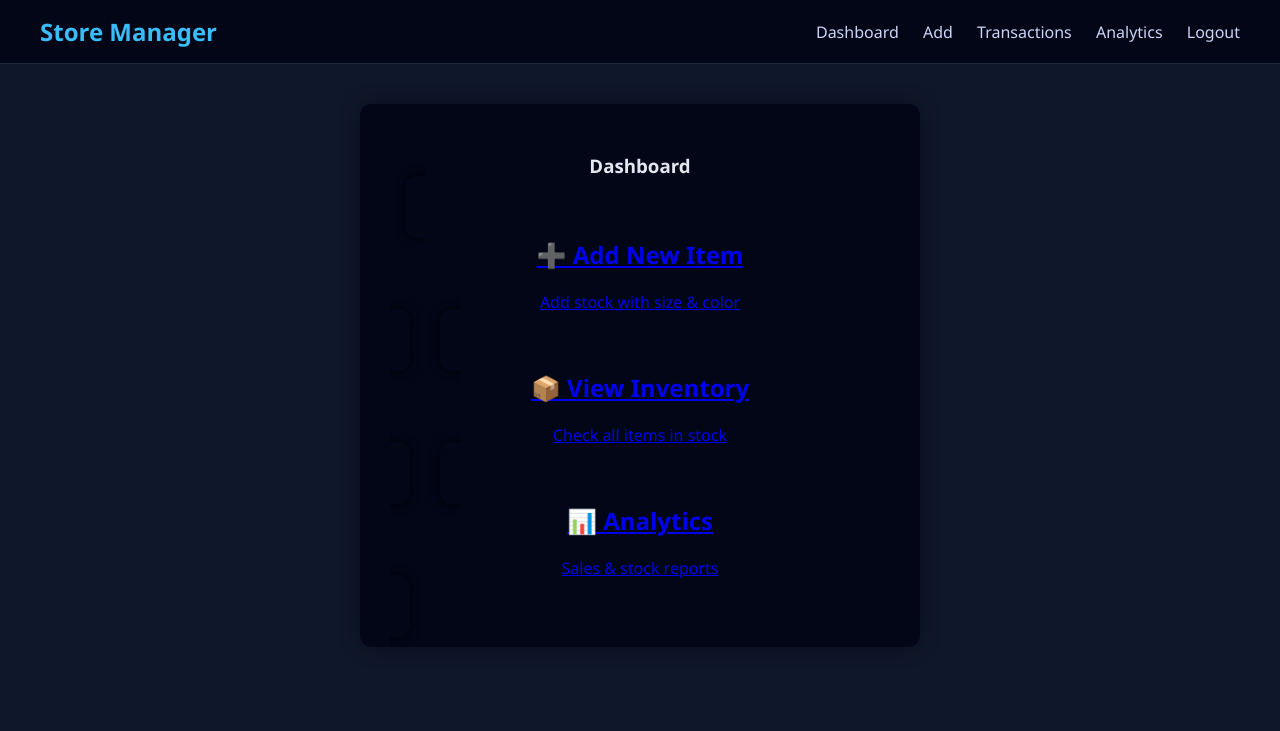
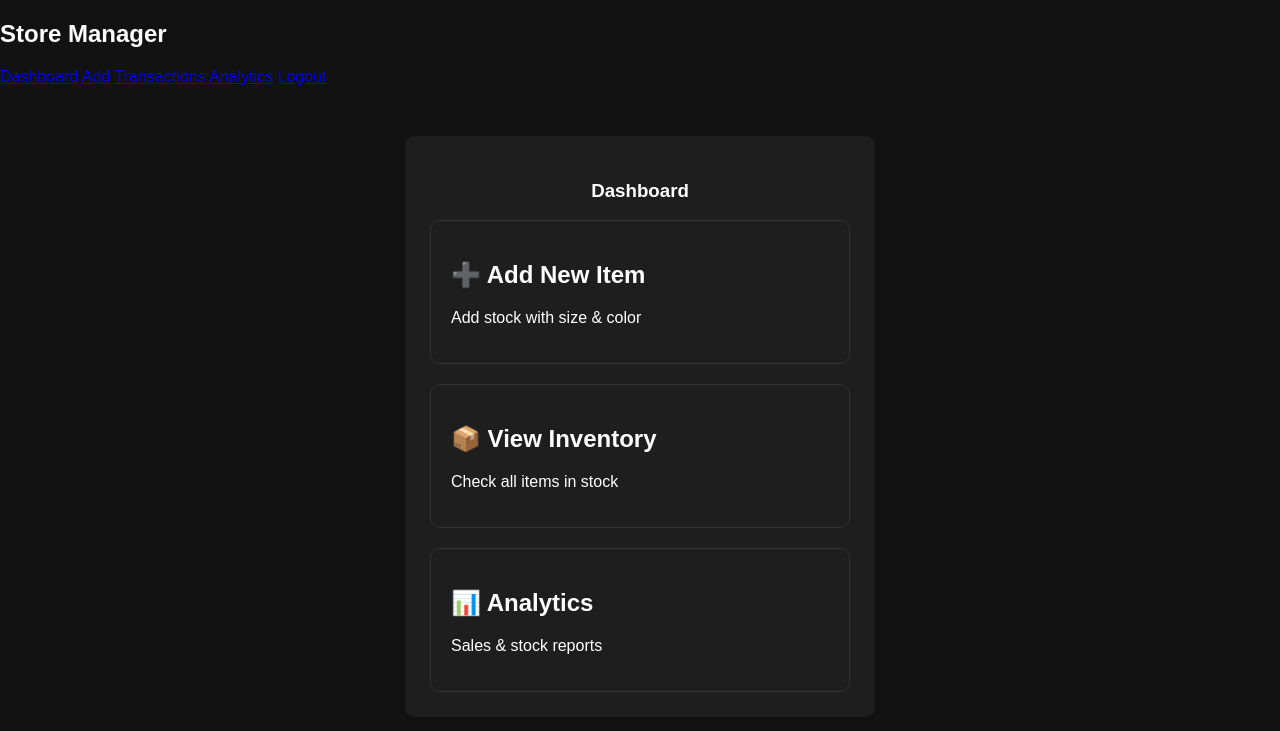
Before and after one commit to manojar346-hue/Clothes-, a Flask app: page /dashboard in a window 1280 px wide. Shown: the top 731 px of the page. Run offline with Flask 3, Linux system fonts and the light colour scheme; the visitor is signed in with stand-in values (Sample User, id 1).

Commit message:
Update style.css

```diff
--- a/static/style.css
+++ b/static/style.css
@@ -1,116 +1,63 @@
 body {
+  background: #121212;
+  color: white;
+  font-family: Arial;
   margin: 0;
-    font-family: 'Segoe UI', sans-serif;
-    background: #0f172a;
-    color: #e2e8f0;
 }
 
-/* Navbar */
-.navbar {
-    background: #020617;
-    padding: 15px 40px;
-    display: flex;
-    justify-content: space-between;
-    align-items: center;
-    border-bottom: 1px solid #1e293b;
+.container {
+  width: 420px;
+  margin: 50px auto;
+  padding: 25px;
+  background: #1e1e1e;
+  border-radius: 10px;
 }
 
-.navbar h2 {
-    margin: 0;
-    color: #38bdf8;
-}
-
-.navbar a {
-    color: #cbd5f5;
-    margin-left: 20px;
-    text-decoration: none;
-    font-weight: 500;
-}
-
-.navbar a:hover {
-    color: #38bdf8;
-}
-
-/* Container */
-.container {
-    width: 90%;
-    max-width: 500px;
-    margin: 40px auto;
-    background: #020617;
-    padding: 30px;
-    border-radius: 12px;
-    box-shadow: 0 0 20px rgba(0,0,0,0.4);
-}
-
-/* Inputs */
-input, select {
+input, select, button {
   width: 100%;
   padding: 12px;
   margin: 10px 0;
-    border-radius: 8px;
+  border-radius: 6px;
   border: none;
-    background: #0f172a;
-    color: white;
 }
 
-/* Button */
 button {
-    width: 100%;
-    padding: 12px;
-    background: #38bdf8;
-    border: none;
-    color: black;
-    border-radius: 8px;
+  background: #4CAF50;
+  color: white;
   cursor: pointer;
-    font-weight: bold;
 }
 
 button:hover {
-    background: #0ea5e9;
+  opacity: 0.8;
 }
 
-/* Cards */
-.card {
-    background: #020617;
-    padding: 20px;
-    margin: 15px;
-    border-radius: 12px;
-    text-align: center;
-    box-shadow: 0 0 10px #000;
-}
-
-.card a {
-    text-decoration: none;
-    color: #38bdf8;
-    font-weight: bold;
-}
-
-/* Grid */
-.grid {
+.card-grid {
   display: grid;
-    grid-template-columns: repeat(auto-fit, minmax(200px, 1fr));
+  grid-template-columns: 1fr;
   gap: 20px;
 }
 
-/* Table */
-table {
-    width: 95%;
-    margin: 30px auto;
-    border-collapse: collapse;
-    background: #020617;
+.card {
+  background: #1e1e1e;
+  padding: 20px;
+  border-radius: 10px;
+  text-decoration: none;
+  color: white;
+  display: block;
+  border: 1px solid #333;
 }
 
-th, td {
-    padding: 12px;
-    border-bottom: 1px solid #1e293b;
-    text-align: center;
+.card:hover {
+  border-color: #4CAF50;
 }
 
-th {
-    background: #1e293b;
+.table {
+  width: 100%;
+  border-collapse: collapse;
+  margin-top: 20px;
 }
 
-/* Title */
-h3 {
-    text-align: center;
+.table th, .table td {
+  padding: 10px;
+  border-bottom: 1px solid #333;
 }
```
Lines whose indentation alone changed are shown as unchanged.
